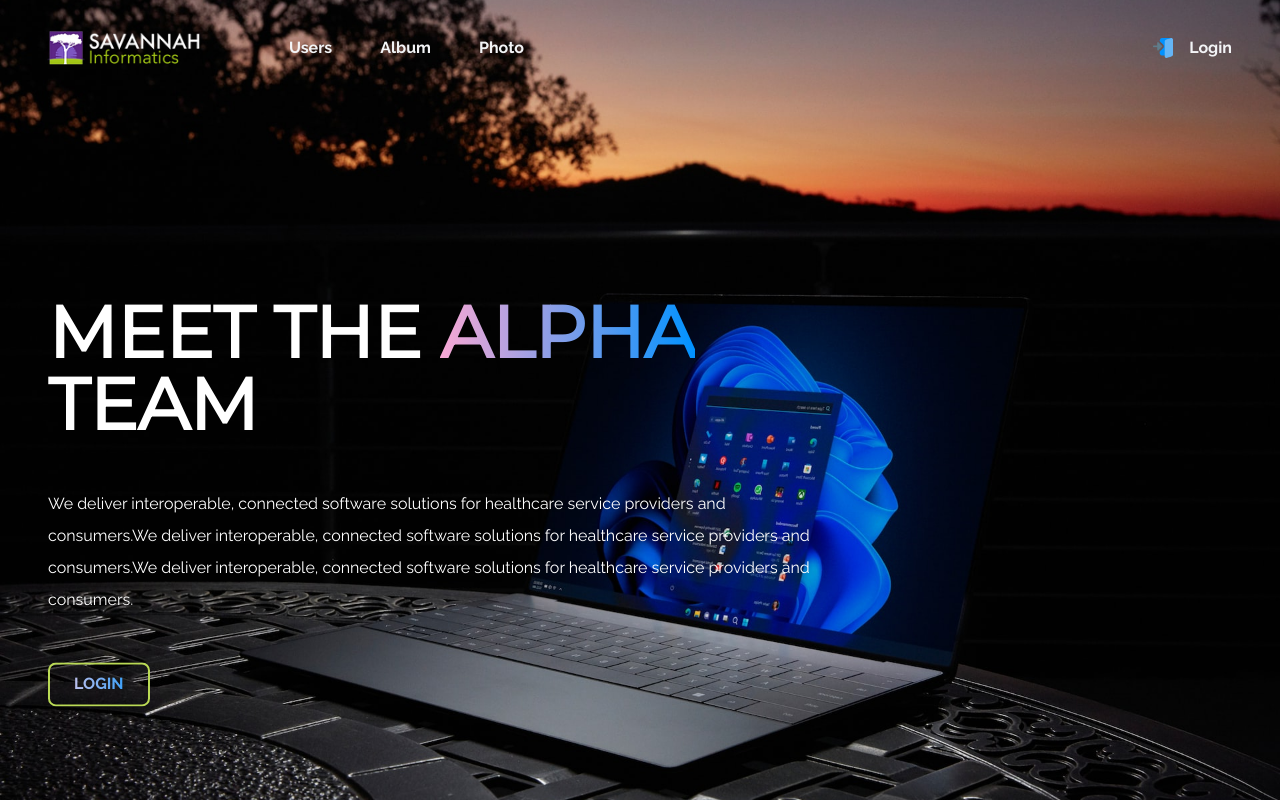
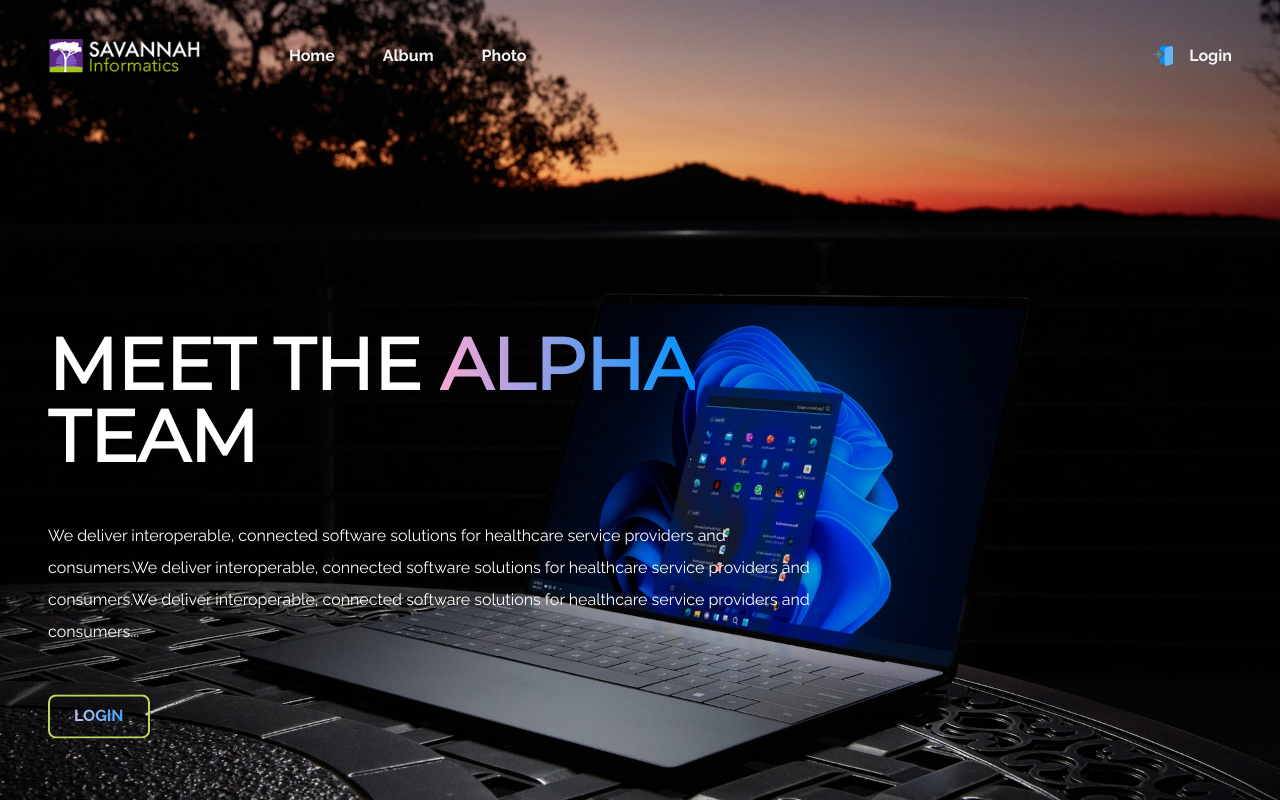
Before and after one commit to GeoffreyWN/savannah-project, a React (Create React App) app: page / in a window 1280 px wide. Built offline with nearby package versions, Linux system fonts and the light colour scheme.

Commit message:
updated links

```diff
--- a/src/components/Navbar/index.jsx
+++ b/src/components/Navbar/index.jsx
@@ -1,20 +1,20 @@
-import { NavLink } from 'react-router-dom'
+import { Link, NavLink } from 'react-router-dom'
 import { icons, images } from '../../assets/images'
-import { ALBUM, PHOTO, USER } from '../../containers/App/RouteConstants'
+import { ALBUM, HOME, INDEX, PHOTO } from '../../containers/App/RouteConstants'
 // import { ARR } from '@heroicons/react/outline'
 
 const Navbar = () => {
   return (
-    <nav>
+    <nav className='max-w-screen-xl w-full py-4 px-2 m-auto'>
       <div className=' mx-8 flex place-content-center'>
         {/* left div logo */}
         <div className='grow flex space-x-8 flex-wrap items-center'>
-          <div>
+          <Link to={INDEX}>
             <img src={images.logo} alt='login' className='w-25 h-20 mr-10' />
-          </div>
+          </Link>
 
-          <NavLink className='navlink-btn' to={USER}>
-            Users
+          <NavLink className='navlink-btn' to={HOME}>
+            Home
           </NavLink>
           <NavLink className='navlink-btn' to={ALBUM}>
             Album
--- a/src/containers/Landing/index.jsx
+++ b/src/containers/Landing/index.jsx
@@ -1,14 +1,19 @@
 import { lazy, Suspense } from 'react'
+import { Helmet } from 'react-helmet'
 
 const Navbar = lazy(() => import('../../components/Navbar'))
 
 const Landing = () => {
   return (
+    <>
+      <Helmet>
+        <title>SI | TEAM</title>
+      </Helmet>
+
       <Suspense fallback='loading'>
         <div className='bg-hero-one w-full h-screen bg-repeat bg-cover bg-left '>
-        <div className='max-w-screen-xl w-full p-2 z-10 m-auto'>
           <Navbar />
-
+          <div className='max-w-screen-xl w-full p-2 m-auto'>
             <div className='text-white px-10 mt-52 w-2/3 space-y-12'>
               <h1 className='font-extrabold font-montserrat text-7xl'>
                 MEET THE{' '}
@@ -19,10 +24,10 @@ const Landing = () => {
               </h1>
               <h2 className='leading-loose'>
                 We deliver interoperable, connected software solutions for healthcare
-              service providers and consumers.We deliver interoperable, connected software
-              solutions for healthcare service providers and consumers.We deliver
-              interoperable, connected software solutions for healthcare service providers
-              and consumers.
+                service providers and consumers.We deliver interoperable, connected
+                software solutions for healthcare service providers and consumers.We
+                deliver interoperable, connected software solutions for healthcare service
+                providers and consumers...
               </h2>
 
               <button type='button' className='login-btn'>
@@ -32,6 +37,7 @@ const Landing = () => {
           </div>
         </div>
       </Suspense>
+    </>
   )
 }
 
```
Lines whose indentation alone changed are shown as unchanged.
